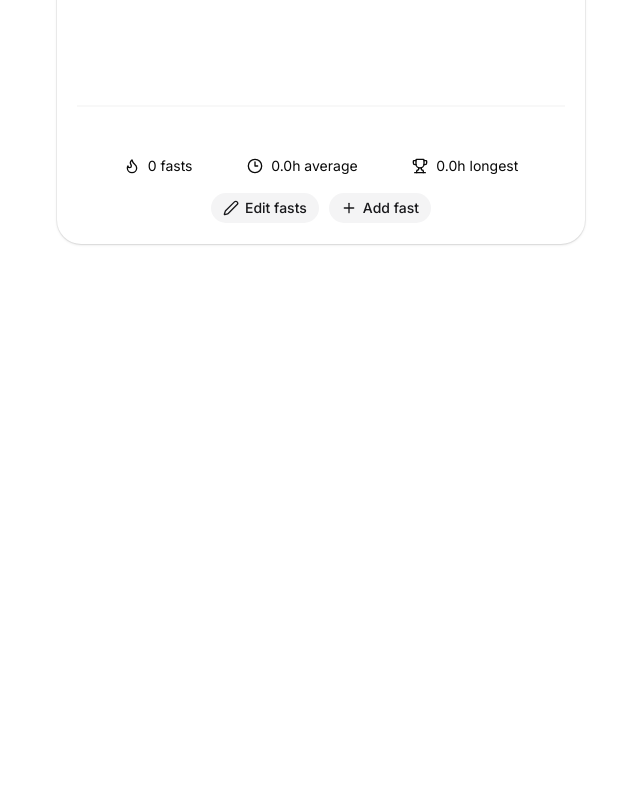
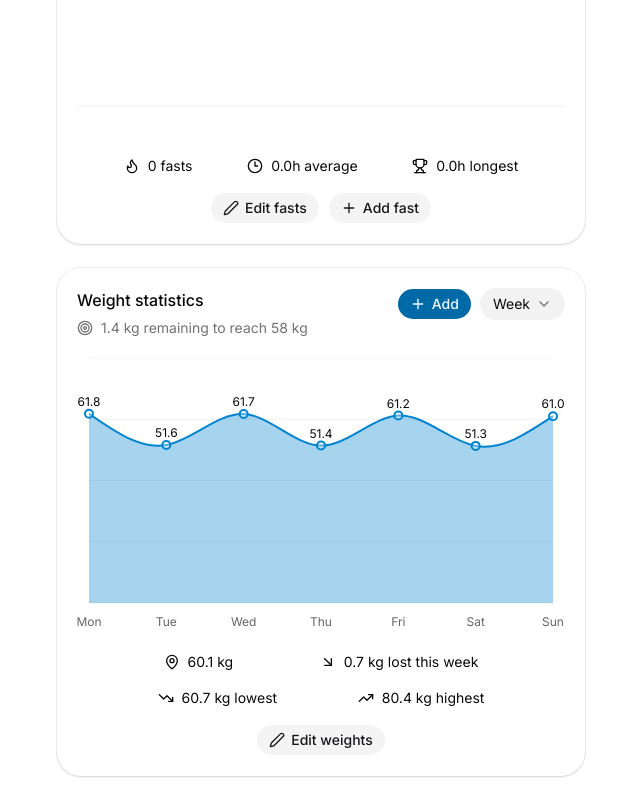
Before and after one commit to shravzzv/trinity, a Next.js app: page / in a window 1280 px wide. Shown: the part 603-1403 px from the top of the page, without its empty margins (319-959 px from the left). Before the commit the page ends 871 px from the top, so only its background shows below. Built offline with nearby package versions, Linux system fonts and the light colour scheme.

Commit message:
feat: add static UI for weight statistics

```diff
--- a/app/page.tsx
+++ b/app/page.tsx
@@ -6,6 +6,7 @@ import FastingTimer from '@/components/fasting-timer'
 import Header from '@/components/header'
 import FastingPlanCardSkeleton from '@/components/skeletons/fasting-plan-card-skeleton'
 import FastingTimerSkeleton from '@/components/skeletons/fasting-timer-skeleton'
+import WeightStatistics from '@/components/weight-statistics'
 import { useFasting } from '@/hooks/use-fasting'
 
 export default function Page() {
@@ -50,6 +51,8 @@ export default function Page() {
         deleteFast={deleteFast}
         updateFast={updateFast}
       />
+
+      <WeightStatistics />
     </main>
   )
 }
--- /dev/null
+++ b/components/weight-statistics.tsx
@@ -0,0 +1,197 @@
+'use client'
+
+import { Area, AreaChart, CartesianGrid, LabelList, XAxis } from 'recharts'
+import {
+  ChartContainer,
+  ChartTooltip,
+  ChartTooltipContent,
+  type ChartConfig,
+} from '@/components/ui/chart'
+import {
+  Card,
+  CardAction,
+  CardContent,
+  CardDescription,
+  CardFooter,
+  CardHeader,
+  CardTitle,
+} from './ui/card'
+import { useState } from 'react'
+import {
+  Select,
+  SelectContent,
+  SelectGroup,
+  SelectItem,
+  SelectTrigger,
+  SelectValue,
+} from './ui/select'
+import {
+  ArrowDownRight,
+  MapPin,
+  PartyPopper,
+  Pen,
+  Plus,
+  Target,
+  TrendingDown,
+  TrendingUp,
+} from 'lucide-react'
+import { Button } from './ui/button'
+import type { WeightStatisticsCadence } from '@/types/weight'
+
+const chartData = [
+  { date: 'Mon', weight: 61.8 },
+  { date: 'Tue', weight: 51.6 },
+  { date: 'Wed', weight: 61.7 },
+  { date: 'Thu', weight: 51.4 },
+  { date: 'Fri', weight: 61.2 },
+  { date: 'Sat', weight: 51.3 },
+  { date: 'Sun', weight: 61.0 },
+]
+
+const chartConfig = {
+  weights: {
+    label: 'Weight',
+    color: 'var(--chart-3)',
+  },
+} satisfies ChartConfig
+
+export default function WeightStatistics() {
+  const [cadence, setCadence] = useState<WeightStatisticsCadence>('week')
+
+  const hasTargetReached = false
+
+  return (
+    <Card>
+      <CardHeader>
+        <CardTitle>Weight statistics</CardTitle>
+
+        <CardDescription className='flex items-center gap-2'>
+          {hasTargetReached ? (
+            <>
+              <PartyPopper className='size-4 shrink-0' />
+              <span>Target 58 kg reached</span>
+            </>
+          ) : (
+            <>
+              <Target className='size-4 shrink-0' />
+              <span>1.4 kg remaining to reach 58 kg</span>
+            </>
+          )}
+        </CardDescription>
+
+        <CardAction className='flex items-center gap-2'>
+          <Button className='size-8 p-0 md:w-auto md:gap-1.5 md:px-3'>
+            <Plus />
+            <span className='hidden md:inline'>Add</span>
+          </Button>
+
+          <Select
+            value={cadence}
+            onValueChange={(v) => setCadence(v as WeightStatisticsCadence)}
+          >
+            <SelectTrigger>
+              <SelectValue placeholder='Cadence' />
+            </SelectTrigger>
+            <SelectContent position='popper'>
+              <SelectGroup>
+                <SelectItem value='week'>Week</SelectItem>
+                <SelectItem value='month'>Month</SelectItem>
+                <SelectItem value='year'>Year</SelectItem>
+                <SelectItem value='all'>All</SelectItem>
+              </SelectGroup>
+            </SelectContent>
+          </Select>
+        </CardAction>
+      </CardHeader>
+
+      <CardContent>
+        <ChartContainer config={chartConfig}>
+          <AreaChart
+            accessibilityLayer
+            data={chartData}
+            margin={{
+              left: 12,
+              right: 12,
+            }}
+          >
+            <CartesianGrid vertical={false} />
+            <XAxis
+              dataKey='date'
+              tickLine={false}
+              axisLine={false}
+              tickMargin={8}
+              interval={0}
+            />
+            <ChartTooltip
+              cursor={false}
+              content={<ChartTooltipContent indicator='line' />}
+            />
+            <Area
+              dataKey='weight'
+              type='natural'
+              fill='var(--color-weights)'
+              fillOpacity={0.35}
+              stroke='var(--color-weights)'
+              strokeWidth={2}
+              dot={
+                cadence === 'week'
+                  ? {
+                      r: 4,
+                      strokeWidth: 2,
+                      fill: 'var(--background)',
+                    }
+                  : false
+              }
+            >
+              {cadence === 'week' && (
+                <LabelList
+                  dataKey='weight'
+                  position='top'
+                  offset={8}
+                  className='fill-foreground'
+                  fontSize={12}
+                  formatter={(value) =>
+                    typeof value === 'number' ? value.toFixed(1) : value
+                  }
+                />
+              )}
+            </Area>
+          </AreaChart>
+        </ChartContainer>
+      </CardContent>
+
+      <CardFooter className='flex flex-col gap-4'>
+        <div className='flex w-full flex-wrap items-center justify-evenly text-sm'>
+          <div className='flex items-center gap-2'>
+            <MapPin className='size-4' />
+            <span>60.1 kg</span>
+          </div>
+
+          <div className='flex items-center gap-2'>
+            <ArrowDownRight className='size-4' />
+            0.7 kg lost {cadence === 'all' ? 'all time' : `this ${cadence}`}
+          </div>
+        </div>
+
+        <div className='flex w-full flex-wrap items-center justify-evenly text-sm'>
+          <div className='flex items-center gap-2'>
+            <TrendingDown className='size-4' />
+            60.7 kg lowest
+          </div>
+
+          <div className='flex items-center gap-2'>
+            <TrendingUp className='size-4' />
+            80.4 kg highest
+          </div>
+        </div>
+
+        <div className='flex w-full items-center justify-center gap-2'>
+          <Button variant='secondary'>
+            <Pen />
+            Edit weights
+          </Button>
+        </div>
+      </CardFooter>
+    </Card>
+  )
+}
--- /dev/null
+++ b/types/weight.ts
@@ -0,0 +1 @@
+export type WeightStatisticsCadence = 'week' | 'month' | 'year' | 'all'
```
